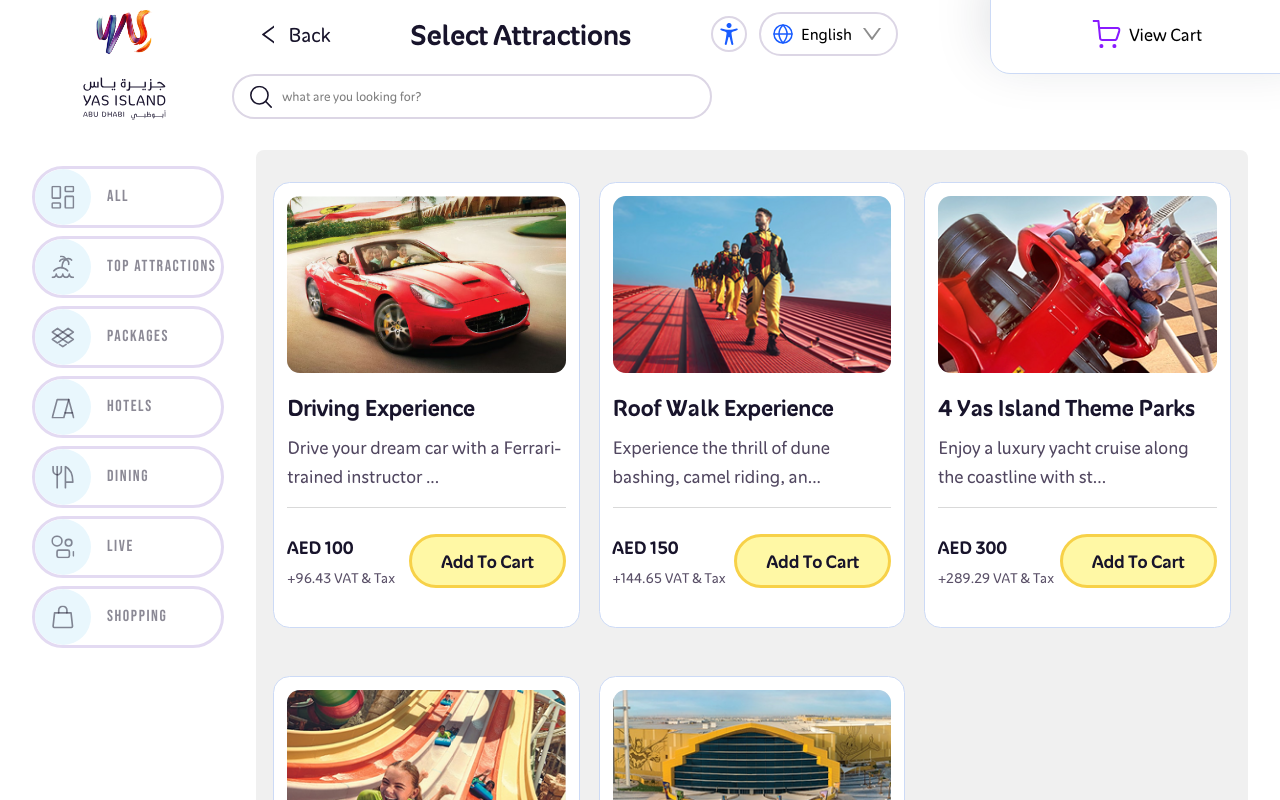
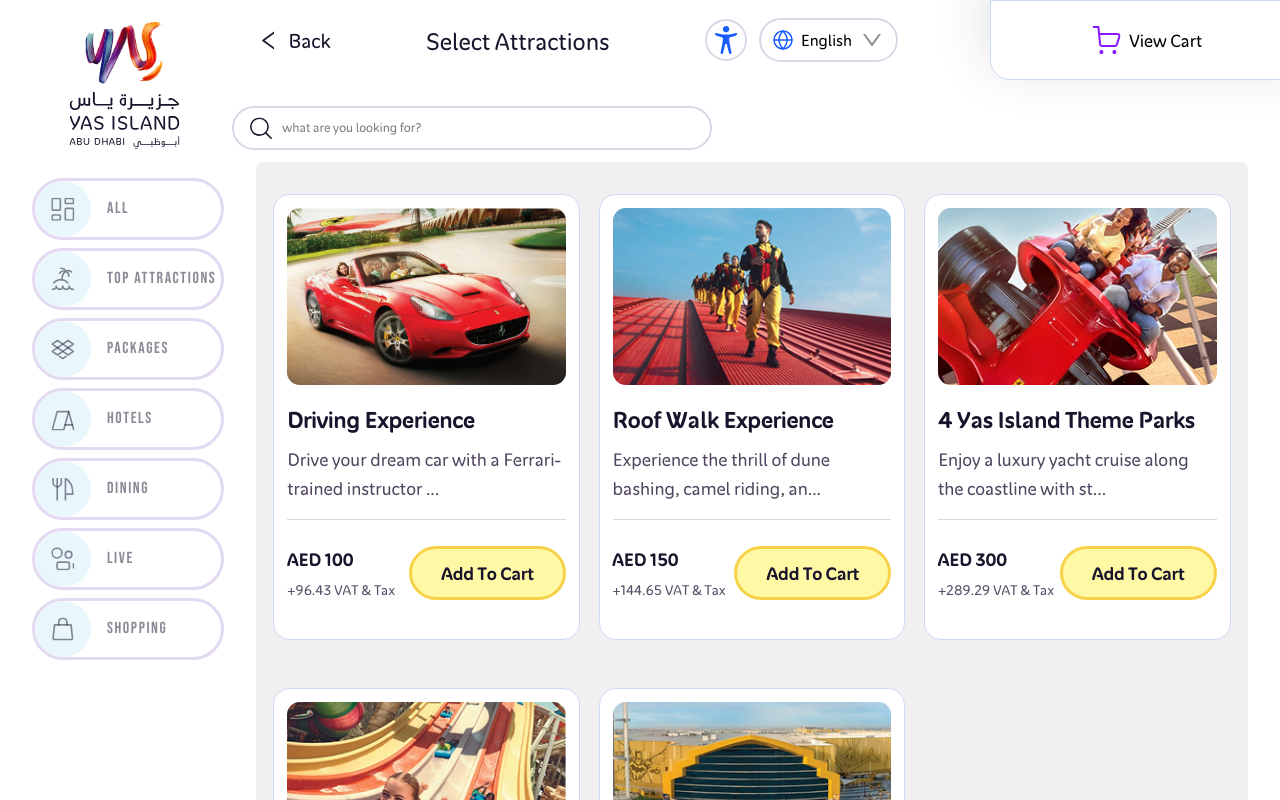
Before and after one commit to marketLube/yas, a React (Vite) app: page /product in a window 1280 px wide. Shown: the top 800 px of the page. Built offline with nearby package versions, Linux system fonts and the light colour scheme; a web font is replaced by a local one.

Commit message:
Refactor header and product page styles; adjust alignment and spacing for improved layout; update selector component to include labels and enhance accessibility; modify button dimensions for better usability.

```diff
--- a/Sass/layout/_header.scss
+++ b/Sass/layout/_header.scss
@@ -1,7 +1,6 @@
 @use "../abstract/variables" as *;
 
 .header {
-  height: $header-size;
   width: 100%;
   background-color: $color-white;
   display: flex;
--- a/Sass/page/product/_product.scss
+++ b/Sass/page/product/_product.scss
@@ -10,8 +10,10 @@
   &-head {
     display: flex;
     justify-content: left;
-    align-items: center;
+    align-items: flex-end;
     gap: 2rem;
+    position: relative;
+    top: 1.6rem;
 
     &__right {
       display: flex;
@@ -98,9 +100,9 @@
   font-weight: 500;
   margin: 0;
   color: #18142b;
-  font-size: 1.78rem;
+  font-size: 1.5rem;
   font-style: normal;
-  font-weight: 600;
+
   line-height: normal;
   text-transform: capitalize;
 }
@@ -113,10 +115,10 @@
 
 .accessibility-button {
   background: #fff;
-  border: 2.1px solid #dcd6e5;
+  border: 2.6px solid #dcd6e5;
   border-radius: 50%;
-  width: 36px;
-  height: 36px;
+  width: 42px;
+  height: 42px;
   display: flex;
   align-items: center;
   justify-content: center;
--- a/src/components/Common/Selectors/Selector.jsx
+++ b/src/components/Common/Selectors/Selector.jsx
@@ -2,7 +2,7 @@
 import "./_selector.scss";
 export default function Selector({
   placeHolder = "Select",
-  options = ["Option 1", "Option 2", "Option 3"],
+  options = ["Option 1", "Option 2", "Option 3", ""],
   onChange = () => {},
   value,
   style = {},
@@ -12,8 +12,7 @@
 }) {
   return (
     <div className="selector-container">
-      {/* <label htmlFor={id}>{label}</label>    */}
-
+      <label className="Selector-label" htmlFor={id}>{label}</label>
       <div className="selector base-filter" style={style}>
         <select value={value} onChange={onChange} name={name} id={id}>
           <option value="" disabled>
@@ -21,7 +20,7 @@
           </option>
           {options.map((option, index) => (
             <option key={index} value={option.value || option}>
-              {option.label || option}
+              {option.value || option}
             </option>
           ))}
         </select>
--- a/src/components/Common/Selectors/_selector.scss
+++ b/src/components/Common/Selectors/_selector.scss
@@ -12,3 +12,23 @@
     cursor: pointer;
   }
 }
+
+.selector-container {
+  display: flex;
+  align-items: flex-start;
+  flex-direction: column;
+  gap: 5px;
+
+  // position: relative;
+  // bottom: 19.5px;
+}
+
+.Selector-label {
+  padding-left: 8px;
+  color: #18142b;
+  font-size: 18px;
+  font-style: normal;
+  font-weight: 500;
+  line-height: normal;
+  text-transform: lowercase;
+}
--- a/src/components/Logo/HeaderLogo.jsx
+++ b/src/components/Logo/HeaderLogo.jsx
@@ -42,6 +42,8 @@
             alignItems: "center",
             height: isProductRoute ? "130px" : "118px",
             width: isProductRoute ? "12rem" : "",
+            position: isProductRoute ? "relative" : "static",
+            top: isProductRoute ? "1rem" : "0",
           }}
         >
           <img
@@ -49,7 +51,9 @@
             alt="logo"
             className="header-logo-img"
             style={{
-              width: isProductRoute ? "5rem" : "7rem",
+              width: isProductRoute ? "7rem" : "7rem",
+              position: isProductRoute ? "relative" : "static",
+              top: isProductRoute ? "8px" : "0",
             }}
           />
           <img
@@ -57,7 +61,9 @@
             alt="desc"
             className="header-logo-desc"
             style={{
-              width: isProductRoute ? "6rem" : "8rem",
+              width: isProductRoute ? "8rem" : "8rem",
+              position: isProductRoute ? "relative" : "static",
+              bottom: isProductRoute ? "16px" : "0",
             }}
           />
         </div>
--- a/src/pages/Home/ProductPage/ProductHead/ProductHead.jsx
+++ b/src/pages/Home/ProductPage/ProductHead/ProductHead.jsx
@@ -12,8 +12,8 @@
       {isDesktop ||
         (isBigDesktop && (
           <div className="product-head__right">
-            <Selector label="Sort by" />
-            <Selector />
+            <Selector label="Sort by" value="price (high to low)" options={["price (high to low)"]} />
+            <Selector label="Filter by" value="attractions" options={["attractions"]} />
           </div>
         ))}
     </div>
--- a/styles/styles.css
+++ b/styles/styles.css
@@ -206,8 +206,10 @@
 .product-head {
   display: flex;
   justify-content: left;
-  align-items: center;
+  align-items: flex-end;
   gap: 2rem;
+  position: relative;
+  top: 1.6rem;
 }
 .product-head__right {
   display: flex;
@@ -288,9 +290,8 @@
   font-weight: 500;
   margin: 0;
   color: #18142b;
-  font-size: 1.78rem;
-  font-style: normal;
-  font-weight: 600;
+  font-size: 1.5rem;
+  font-style: normal;
   line-height: normal;
   text-transform: capitalize;
 }
@@ -303,10 +304,10 @@
 
 .accessibility-button {
   background: #fff;
-  border: 2.1px solid #dcd6e5;
+  border: 2.6px solid #dcd6e5;
   border-radius: 50%;
-  width: 36px;
-  height: 36px;
+  width: 42px;
+  height: 42px;
   display: flex;
   align-items: center;
   justify-content: center;
@@ -337,7 +338,6 @@
 }
 
 .header {
-  height: 118px;
   width: 100%;
   background-color: #fff;
   display: flex;
```
